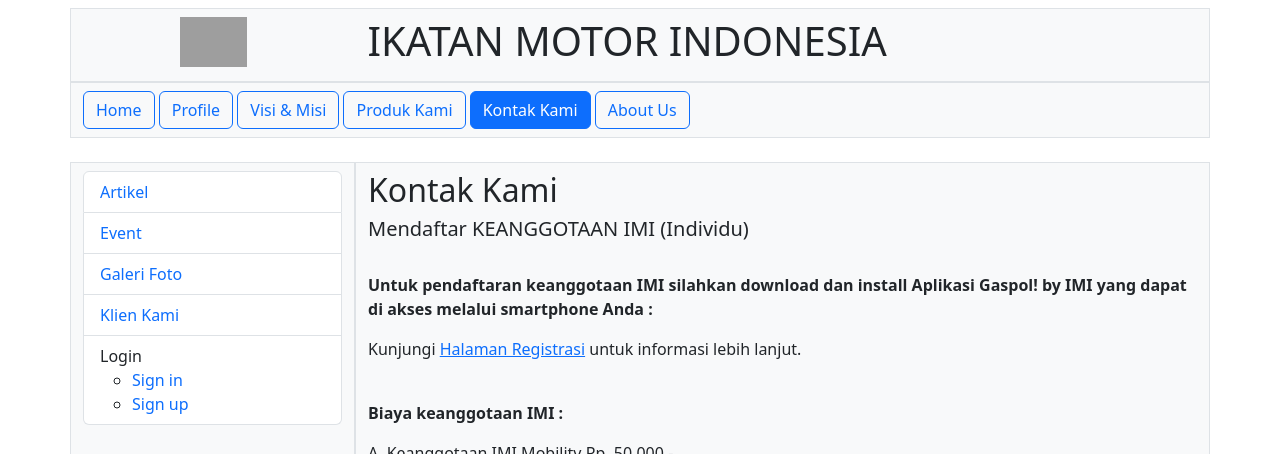
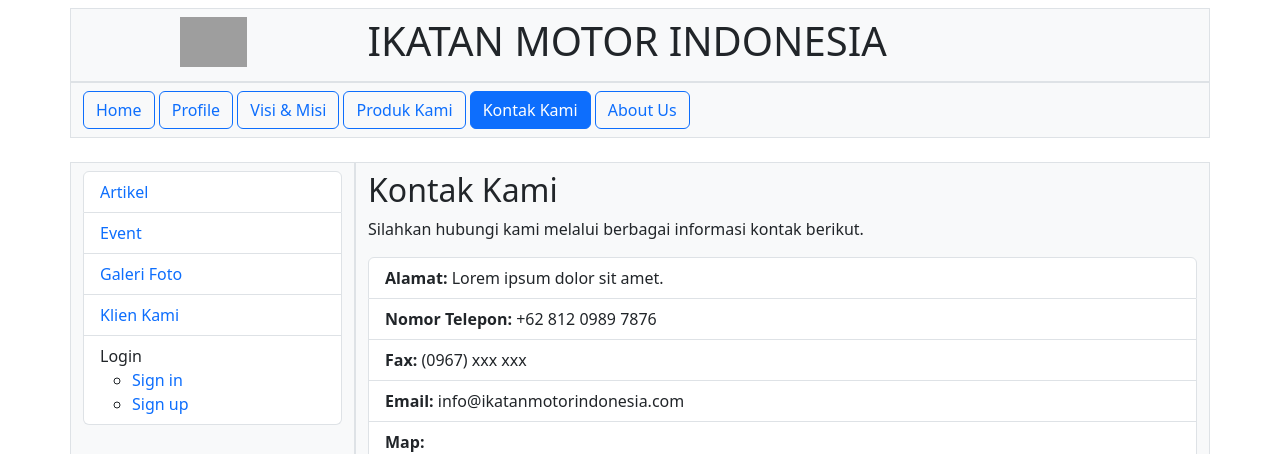
Before and after one commit to septeminawai/webclubmotor, a PHP site: page /index.php?p=kontak-kami in a window 1280 px wide. Shown: the top 454 px of the page. Run offline with PHP 8.4, Linux system fonts and the light colour scheme; grey boxes are pictures that could not be loaded.

Commit message:
update kontak kami

```diff
--- a/pages/kontak-kami.php
+++ b/pages/kontak-kami.php
@@ -1,21 +1,25 @@
 <div>
     <h2>Kontak Kami</h2>
-    <h5> Mendaftar KEANGGOTAAN IMI (Individu)</h5>
+    <p>Silahkan hubungi kami melalui berbagai informasi kontak berikut.</p>
 
-    <body>
-        <br>
-        <p><b>Untuk pendaftaran keanggotaan IMI silahkan download dan install Aplikasi Gaspol! by IMI yang dapat di akses melalui smartphone Anda :</b></p>
-        <p>Kunjungi <a href="https://imi.id/registrasi/" target="_blank">Halaman Registrasi</a> untuk informasi lebih lanjut.</p>
+    <ul class="list-group">
+        <li class="list-group-item">
+            <b>Alamat:</b> Lorem ipsum dolor sit amet.
+        </li>
+        <li class="list-group-item">
+            <b>Nomor Telepon:</b> +62 812 0989 7876
+        </li>
+        <li class="list-group-item">
+            <b>Fax:</b> (0967) xxx xxx
+        </li>
+        <li class="list-group-item">
+            <b>Email:</b> info@ikatanmotorindonesia.com
+        </li>
+        <li class="list-group-item">
+            <b>Map:</b>
 
-        <br>
-        <p><b>Biaya keanggotaan IMI :</b></p>
-        <p>A. Keanggotaan IMI Mobility Rp. 50.000,-</p>
-        <p>B. Keanggotaan IMI Profesional (PRO) Rp. 150.000,-</p>
-
-        <br>
-        <p><b>Panduan Tata Cara Pendaftaran Keanggotan Baru dan Perpanjangan Keanggotaan :</b></p>
-        <a href="https://imi.id/registrasi/" target="_blank">Halaman Registrasi</a>
-
-    </body>
+            <iframe src="https://www.google.com/maps/embed?pb=!1m18!1m12!1m3!1d20405597.904937997!2d120.572814360727!3d-2.216006009464489!2m3!1f0!2f0!3f0!3m2!1i1024!2i768!4f13.1!3m3!1m2!1s0x2c4c07d7496404b7%3A0xe37b4de71badf485!2sIndonesia!5e0!3m2!1sen!2sid!4v1725625073671!5m2!1sen!2sid" width="100%" height="450" style="border:0;" allowfullscreen="" loading="lazy" referrerpolicy="no-referrer-when-downgrade"></iframe>
+        </li>
+    </ul>
 
 </div>
```
Also changed, not shown: pages/profile.php (+63 -0 lines), images/clients/yamaha.png (added).
